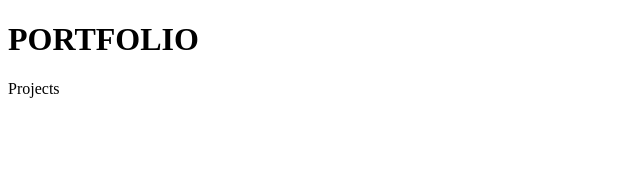
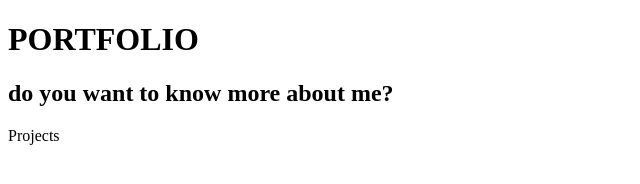
Before and after one commit to bhavey15/me, a website: page index.html in a window 1280 px wide. Shown: the whole page, without its empty margins (0-640 px from the left). Drawn offline with Linux system fonts and the light colour scheme.

Commit message:
fourth commit

```diff
--- a/index.html
+++ b/index.html
@@ -5,6 +5,7 @@
 </head>
 <body>
 	<h1> PORTFOLIO </h1>
+	<h2>do you want to know more about me?</h2>
 	<p>Projects</p>
 
 </body>
```
Also changed, not shown: package.json (added, +24 -0 lines), 2 other files.
